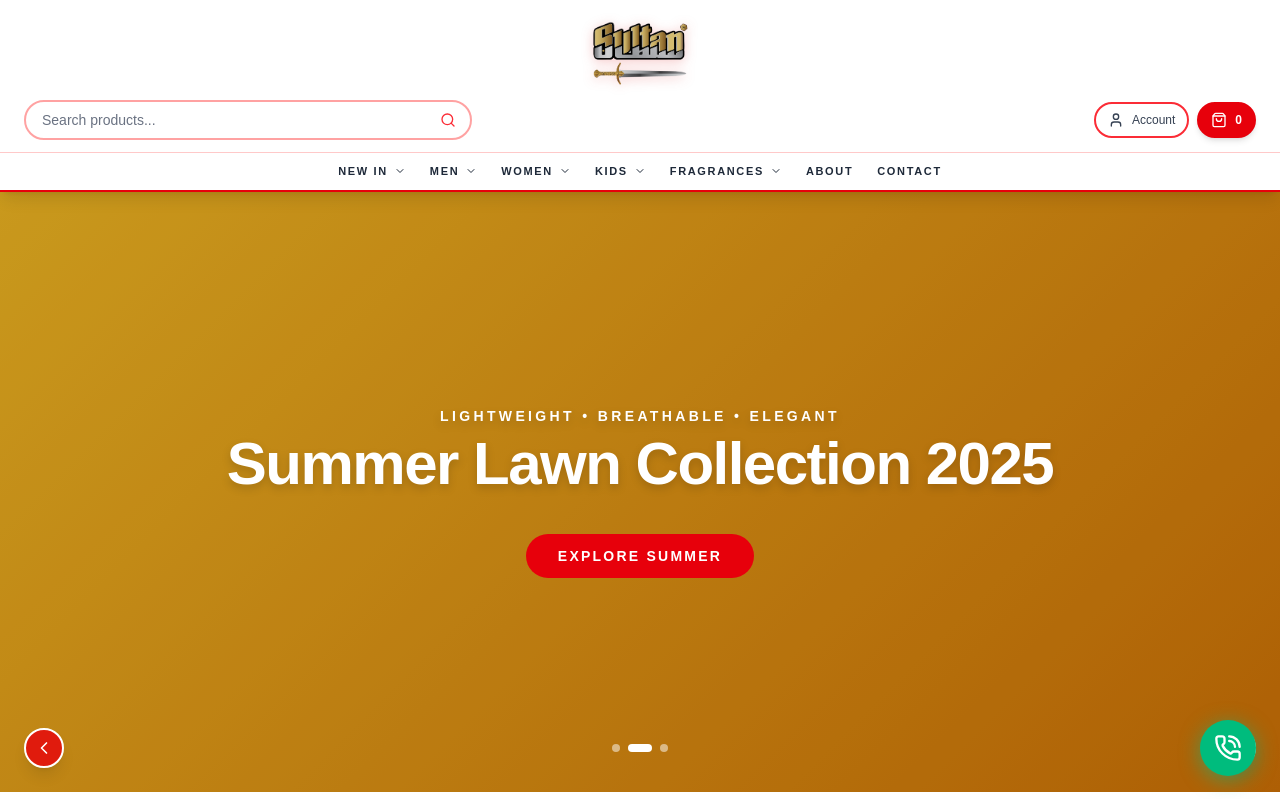
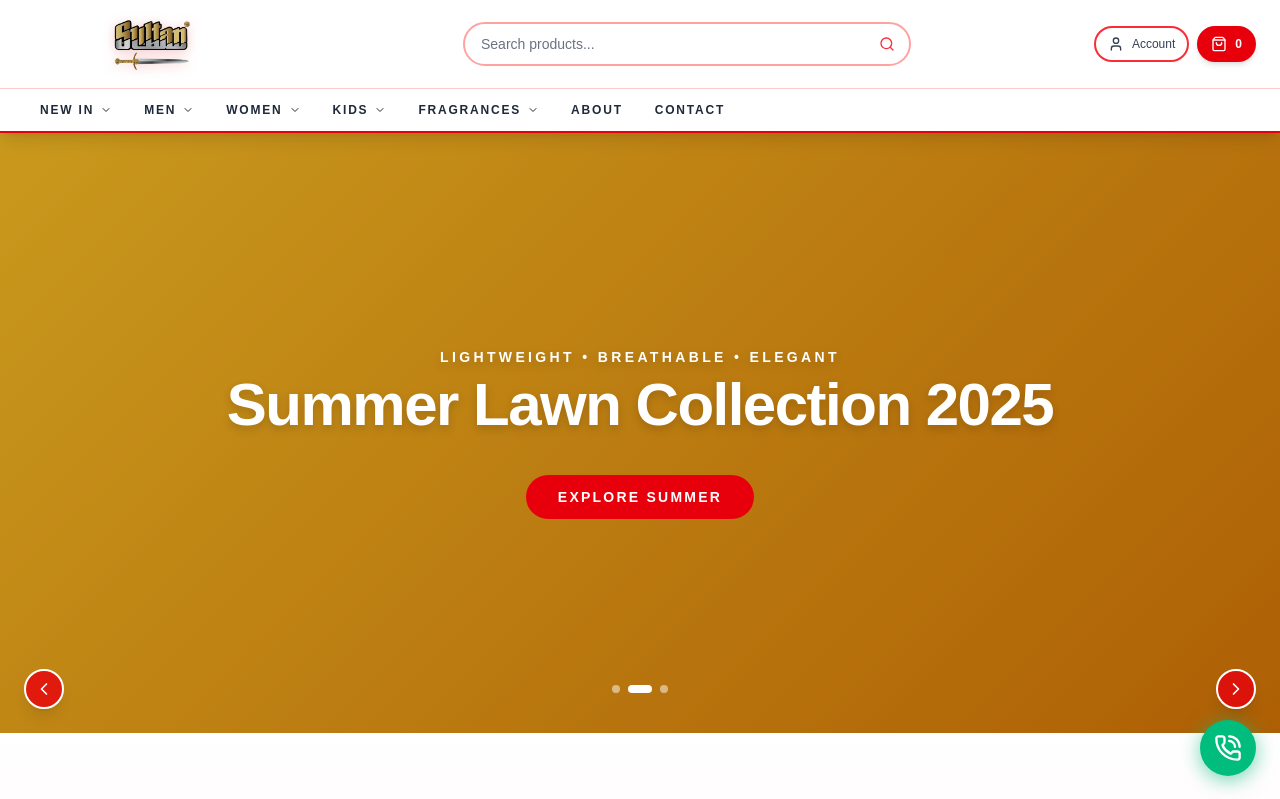
Before and after one commit to prohsptube/sultancloth, a Next.js app: page / in a window 1280 px wide. Shown: the top 799 px of the page. Built offline with nearby package versions, Linux system fonts and the light colour scheme.

Commit message:
Fix: Restore proper header layout - logo left, search center, buttons right

```diff
--- a/src/components/layout/Header.tsx
+++ b/src/components/layout/Header.tsx
@@ -6,11 +6,11 @@ import { MegaMenu } from "./MegaMenu";
 export function Header() {
   return (
     <header className="sticky top-0 z-50 border-b-2 border-red-600 bg-white backdrop-blur supports-[backdrop-filter]:backdrop-blur-lg shadow-lg">
-      {/* TOP HEADER ROW - LOGO CENTERED */}
-      <div className="mx-auto flex max-w-7xl flex-col items-center justify-center px-4 py-3 md:px-6">
-        {/* LOGO - Larger and Centered */}
-        <Link href="/" className="flex items-center justify-center flex-shrink-0 mb-2">
-          <div className="relative h-16 w-56 md:h-20 md:w-72">
+      {/* TOP HEADER ROW - PROPER 3-COLUMN LAYOUT */}
+      <div className="mx-auto flex max-w-7xl items-center justify-between px-4 py-3 md:px-6 gap-4">
+        {/* LEFT: LOGO - Bigger */}
+        <Link href="/" className="flex items-center flex-shrink-0">
+          <div className="relative h-14 w-48 md:h-16 md:w-64">
             <Image
               src="/sultan-logo.png"
               alt="Sultan Cloth"
@@ -21,15 +21,13 @@ export function Header() {
           </div>
         </Link>
 
-        {/* SEARCH & BUTTONS ROW */}
-        <div className="flex w-full items-center justify-between gap-3 md:gap-6">
-          {/* CENTER: SEARCH BAR - Flexible width */}
-          <div className="flex-1 max-w-md">
+        {/* CENTER: SEARCH BAR */}
+        <div className="hidden md:flex flex-1 max-w-md">
           <div className="relative w-full">
             <input
               type="text"
               placeholder="Search products..."
-                className="w-full rounded-full border-2 border-red-300 bg-white/80 px-4 py-2 text-sm text-gray-800 placeholder-gray-500 focus:border-red-600 focus:outline-none focus:ring-2 focus:ring-red-400/30"
+              className="w-full rounded-full border-2 border-red-300 bg-white/80 px-4 py-2.5 text-sm text-gray-800 placeholder-gray-500 focus:border-red-600 focus:outline-none focus:ring-2 focus:ring-red-400/30"
             />
             <Search className="absolute right-4 top-1/2 h-4 w-4 -translate-y-1/2 text-red-500" />
           </div>
@@ -39,7 +37,7 @@ export function Header() {
         <div className="flex items-center gap-2 flex-shrink-0">
           {/* Mobile Search */}
           <button
-              className="md:hidden text-gray-700 hover:text-red-600 transition"
+            className="md:hidden text-gray-700 hover:text-red-600 transition p-2"
             aria-label="Search"
           >
             <Search className="h-5 w-5" />
@@ -64,9 +62,8 @@ export function Header() {
           </button>
         </div>
       </div>
-      </div>
 
-      {/* MEGA MENU ROW - CENTERED */}
+      {/* MEGA MENU ROW */}
       <MegaMenu />
     </header>
   );
--- a/src/components/layout/MegaMenu.tsx
+++ b/src/components/layout/MegaMenu.tsx
@@ -7,14 +7,14 @@ export function MegaMenu() {
   return (
     <nav className="border-t border-red-200 bg-white/98 backdrop-blur">
       <div className="mx-auto max-w-7xl px-4 md:px-6">
-        {/* Centered menu items */}
-        <div className="flex flex-wrap items-center justify-center">
+        {/* Menu items - left aligned */}
+        <div className="flex items-center">
           {mainNavigation.map((item) => (
             <div key={item.label} className="group relative">
               {/* Main Menu Item */}
               <Link
                 href={item.href}
-                className="flex items-center gap-1.5 whitespace-nowrap px-2 md:px-3 py-2.5 text-[10px] md:text-[11px] font-bold uppercase tracking-[0.15em] text-gray-800 transition hover:text-red-600 relative after:absolute after:bottom-0 after:left-0 after:h-0.5 after:w-0 after:bg-red-600 after:transition-all group-hover:after:w-full"
+                className="flex items-center gap-1.5 whitespace-nowrap px-3 md:px-4 py-3 text-[11px] md:text-[12px] font-bold uppercase tracking-[0.15em] text-gray-800 transition hover:text-red-600 relative after:absolute after:bottom-0 after:left-0 after:h-0.5 after:w-0 after:bg-red-600 after:transition-all group-hover:after:w-full"
               >
                 {item.label}
                 {item.categories && (
@@ -24,7 +24,7 @@ export function MegaMenu() {
 
               {/* Mega Menu Dropdown */}
               {item.categories && (
-                <div className="absolute left-1/2 -translate-x-1/2 top-full hidden w-screen max-w-4xl bg-white shadow-2xl border-t-4 border-red-600 p-6 group-hover:block">
+                <div className="absolute left-0 top-full hidden w-max bg-white shadow-2xl border-t-4 border-red-600 p-6 group-hover:block z-50">
                   <div className="grid grid-cols-2 gap-6 md:grid-cols-3 lg:grid-cols-4">
                     {item.categories.map((category) => (
                       <div key={category.label}>
```
Lines whose indentation alone changed are shown as unchanged.
